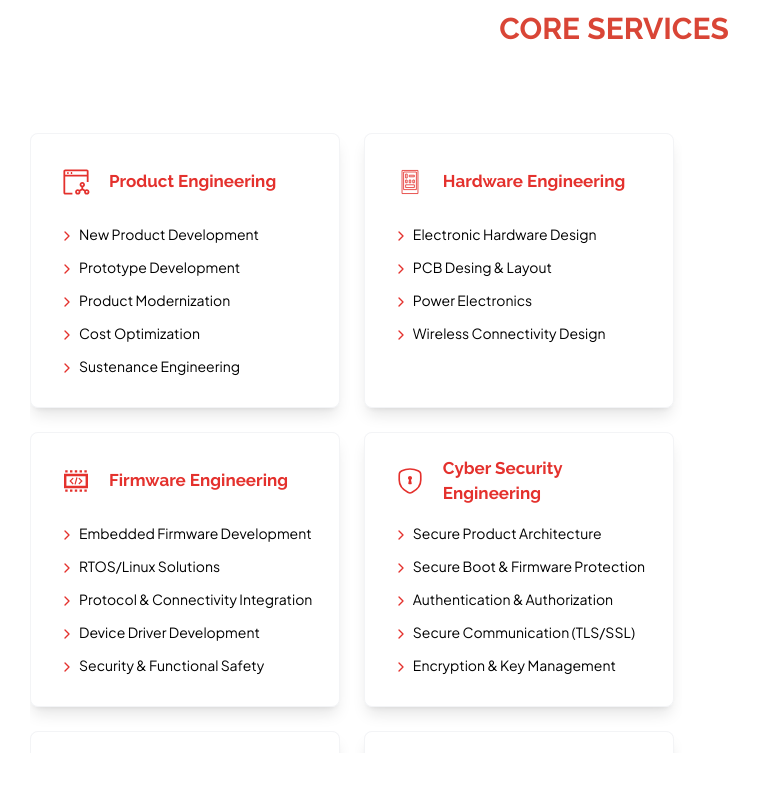
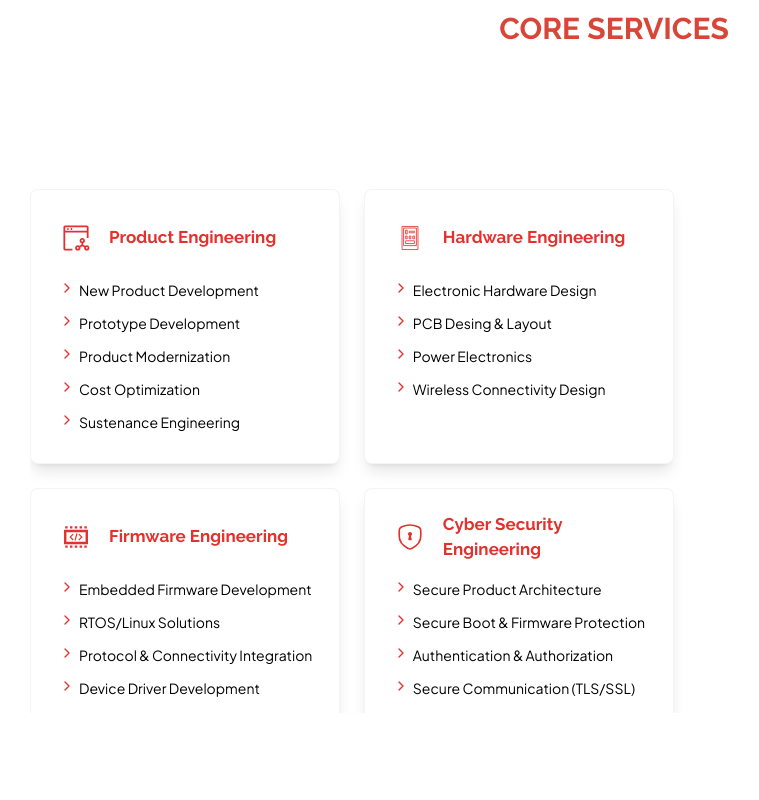
Before and after one commit to Jai-Irkal/emcus, a Next.js app: page / in a window 1280 px wide. Shown: the part 1900-2700 px from the top of the page, without its empty margins (26-785 px from the left). Built offline with nearby package versions, Linux system fonts and the light colour scheme.

Commit message:
Core Services text alignment fixed

```diff
--- a/app/page.tsx
+++ b/app/page.tsx
@@ -53,7 +53,7 @@ export default function Home() {
             animate-fade-in-from-left
         "
           >
-            <div className="w-full overflow-y-auto max-h-[620px] pr-2 hide-scrollbar py-0 xl:-mt-4">
+            <div className="w-full overflow-y-auto max-h-[540px] pr-2 hide-scrollbar py-4 xl:-mt-4">
               <div className="grid grid-cols-1 lg:grid-cols-2 gap-6">
                 {CORE_SERVICES.map((item) => (
                   <div
--- a/src/components/cards/CoreServicesCard.tsx
+++ b/src/components/cards/CoreServicesCard.tsx
@@ -19,9 +19,9 @@ const CoreServicesCard = ({ coreServiceItem }: { coreServiceItem: CoreService })
                 <ul>
                     {coreServiceItem.data.map((item, index) => (
 
-                        <li key={index} className="text-[14px] font-normal text-black text-left py-1.5">
+                        <li key={index} className="text-[14px] font-normal text-black text-left py-1.5 flex">
                             <Image src={ArrowBullet} alt="Arrow" className="inline-block h-4" />
-                            {item}
+                            <span>{item}</span>
                         </li>
                     ))}
                 </ul>
```
